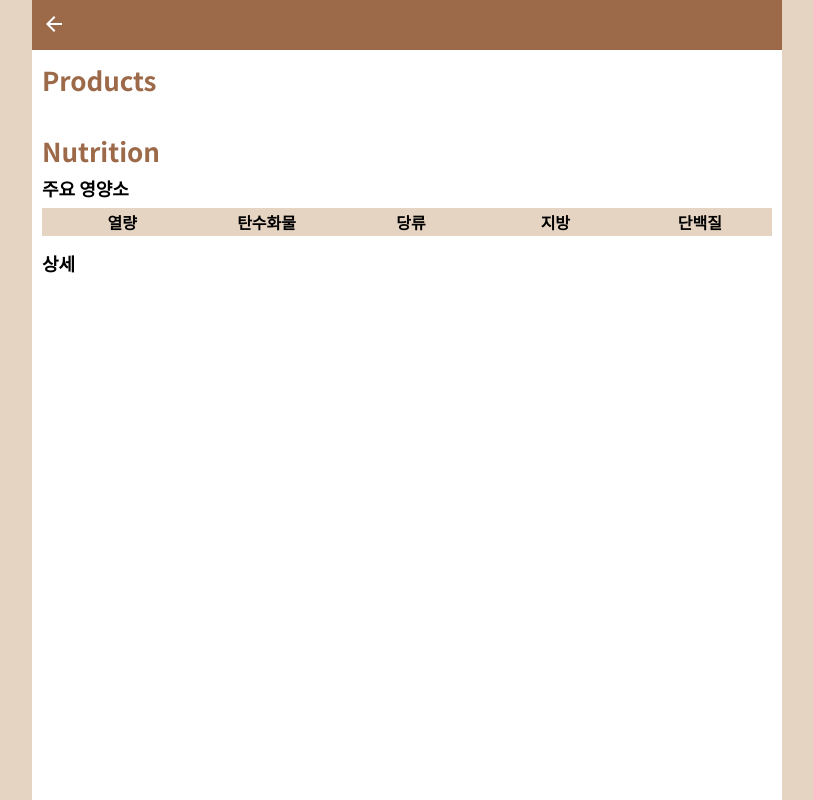
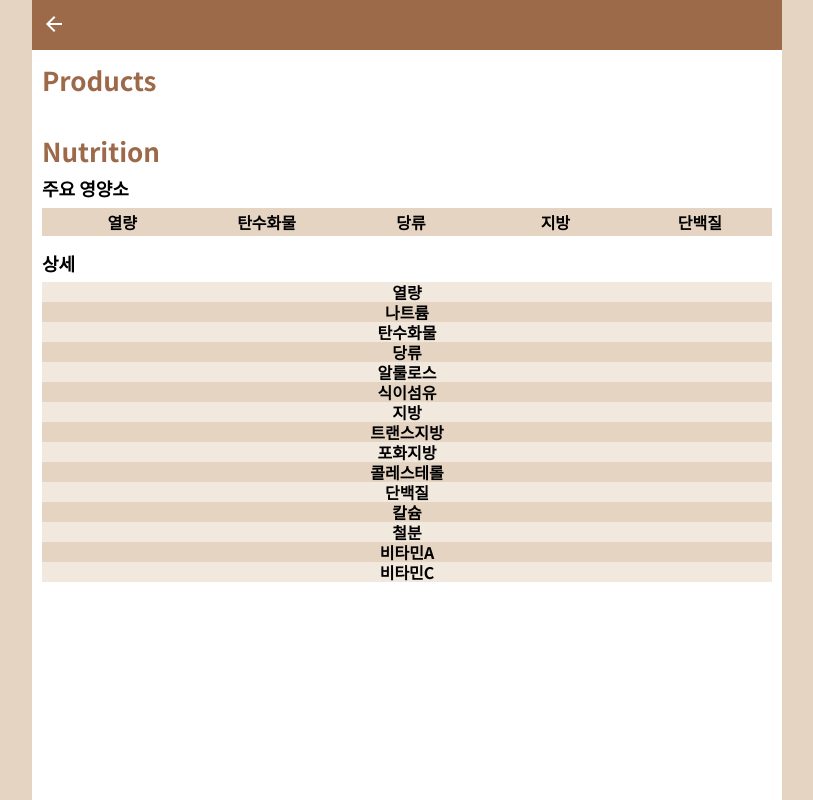
Before and after one commit to muilyang12/nutrition-specs, a Next.js app in the folder fe/: page /compare in a window 1280 px wide. Shown: the whole page, without its empty margins (233-1046 px from the left). Built offline with nearby package versions, Linux system fonts and the light colour scheme.

Commit message:
data detail table 추가.

```diff
--- a/fe/src/components/comparing-data/ComparingData.tsx
+++ b/fe/src/components/comparing-data/ComparingData.tsx
@@ -1,6 +1,7 @@
 "use client";
 
 import ComparingDataMainTable from "./ComparingDataMainTable";
+import ComparingDataDetailTable from "./ComparingDataDetailTable";
 import styles from "./ComparingData.module.css";
 
 export default function ComparingData() {
@@ -17,6 +18,7 @@ export default function ComparingData() {
 
           <div className={styles.comparingDataPart}>
             <span className={styles.comparingDataPartTitle}>상세</span>
+            <ComparingDataDetailTable />
           </div>
         </div>
       </div>
--- /dev/null
+++ b/fe/src/components/comparing-data/ComparingDataDetailTable.module.css
@@ -0,0 +1,26 @@
+.table {
+    width: 100%;
+    border-collapse: collapse;
+}
+
+.table thead, .table tr td:nth-child(1) {
+    font-size: 16px;
+    font-weight: 1000;
+    line-height: 1.25;
+}
+
+.table tbody tr:nth-child(even), .table thead tr {
+    background-color: var(--orange-light);
+}
+
+.table tbody tr:nth-child(odd) {
+    background-color: var(--orange-extra-light);
+}
+
+.table tr td {
+    text-align: center;
+}
+
+.table tr td:nth-child(1) {
+    width: 33%;
+}
--- /dev/null
+++ b/fe/src/components/comparing-data/ComparingDataDetailTable.tsx
@@ -0,0 +1,44 @@
+"use client";
+
+import { useComparingProductsStore } from "@stores/comparingProductsStore";
+import { NUTRITION_KEY_NAME_MAPPER } from "@defines/nutrition";
+import { NutritionData } from "@apis/food.define";
+import styles from "./ComparingDataDetailTable.module.css";
+
+export default function ComparingDataDetailTable() {
+  const { comparingProducts } = useComparingProductsStore();
+
+  const productsValues = Object.values(comparingProducts);
+
+  return (
+    <table className={styles.table}>
+      <thead>
+        <tr>
+          <td></td>
+          {productsValues.map((_, index) => (
+            <td>{index + 1}</td>
+          ))}
+        </tr>
+      </thead>
+
+      <tbody>
+        {Object.entries(NUTRITION_KEY_NAME_MAPPER).map(([key, value]) => {
+          return (
+            <tr>
+              <td>{value}</td>
+              {productsValues.map((product) => {
+                const nutrition = product.nutritions[0];
+
+                return (
+                  <td style={{ width: `${67 / productsValues.length}%` }}>
+                    {nutrition.data[key as keyof NutritionData]}
+                  </td>
+                );
+              })}
+            </tr>
+          );
+        })}
+      </tbody>
+    </table>
+  );
+}
```
